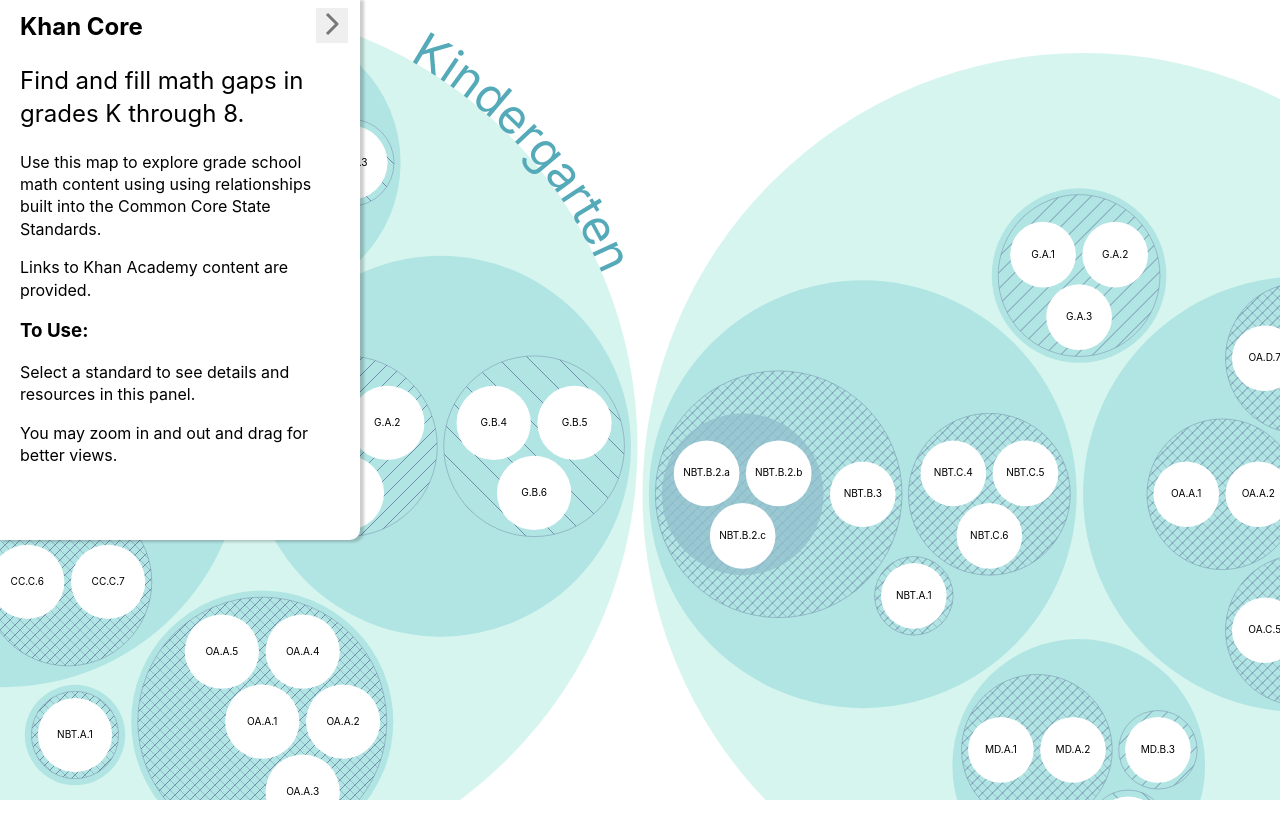
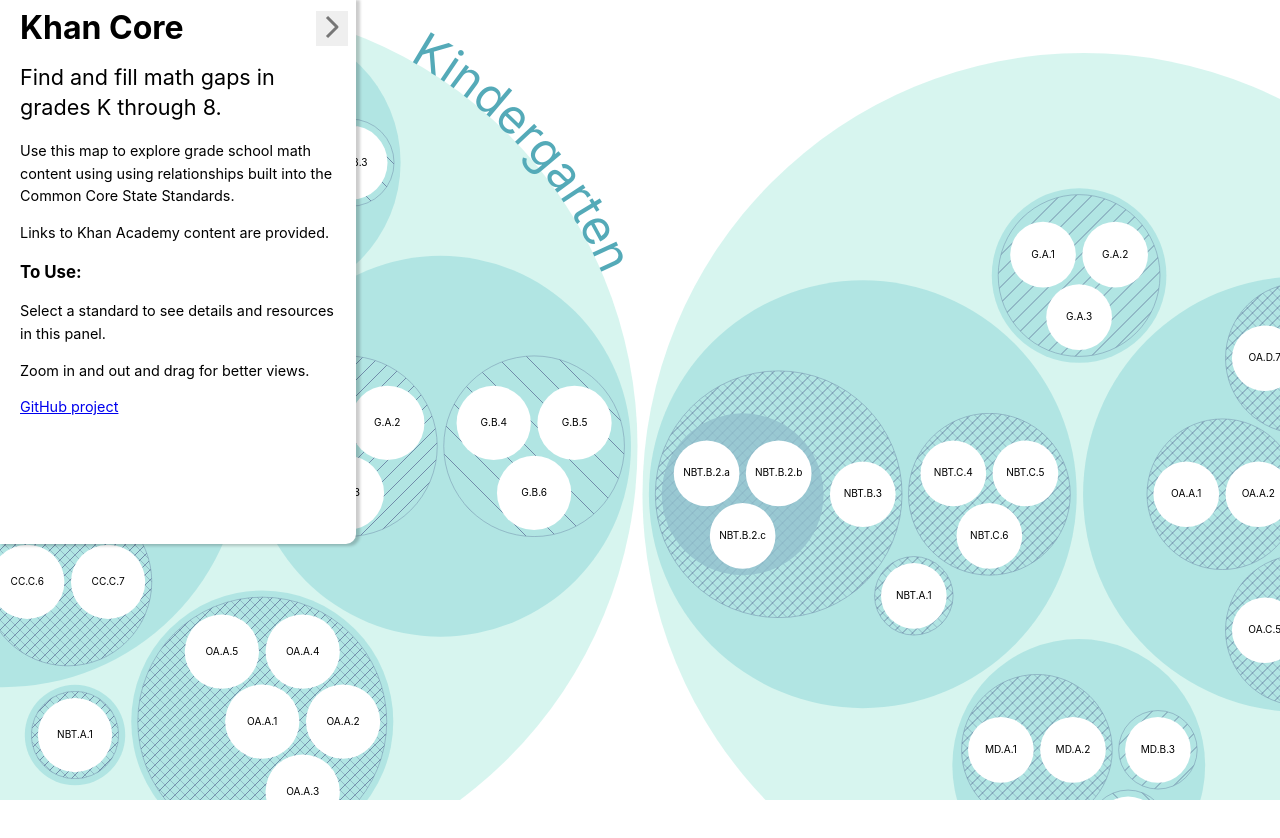
Before and after one commit to annr/khan-core, a React (Create React App) app: page / in a window 1280 px wide. Shown: the top 838 px of the page. Built offline with nearby package versions, Linux system fonts and the light colour scheme.

Commit message:
reorganize side panel content and styles in order to transition heading in initial side panel content into the standard name heading. also futz with the styles -- I want the padding for the cluster details to be less than the other content. this makes a mess of the styles. of well.

```diff
--- a/src/Grades.css
+++ b/src/Grades.css
@@ -17,13 +17,13 @@
 }
 
 .selected-node {
-    stroke-width: 10px;
+    stroke-width: 7px;
     stroke: url(#rainbow);
     filter: url(#raised);
 }
 
 .selected-node:hover {
-    stroke-width: 10px;
+    stroke-width: 7px;
     stroke: url(#rainbow);
     filter: url(#raised);
 }
--- a/src/Grades.js
+++ b/src/Grades.js
@@ -123,7 +123,8 @@
                 .on("click", function (d, event) {
                     if (!d.children) {
                         // if is already selected, unset panel
-                        if (this.className.baseVal.indexOf('selected') !== -1) {
+                        const classNames = this.className.baseVal;
+                        if (classNames.indexOf('selected-node') !== -1) {
                             resetSidePanel(d);
                             unsetConnected(d, CC_CONNECTION_NODES, CC_LINKS);
                         } else {
--- a/src/SidePanel.css
+++ b/src/SidePanel.css
@@ -1,16 +1,55 @@
-.side-panel {
+#side-panel {
+    transition: height 0.5s ease-out;
     background-color:#fff;
     position: absolute;
     top: 0;
     width: 25%;
-    max-width: 420px;
-    min-width: 300px;
-    height: 520px;
-    padding: 10px 20px;
+    min-width: 250px;
+    padding: 12px 18px;
     box-shadow: 3px 1px 3px 1px rgba(0, 0, 0, .2);
     overflow: auto;
     border-radius: 0 0 10px;
+    font-size: 0.9em;
 }
+
+.side-panel-closed {
+    height: 32px;
+    overflow-x: hidden;
+}
+
+.side-panel-open {
+    height: 520px;
+}
+
+h2 {
+    line-height: 140%;
+}
+
+.sidePanelHeading {
+    line-height: 100%;
+    margin-top: 0;
+    margin-bottom: 8px;
+    font-size: 32px;
+}
+
+#collapseIcon {
+    position: absolute;
+    right: 8px;
+    top: 11px;
+    cursor: pointer;
+    border: 0;
+ }
+
+ .closed {
+     transition: all 0.5s ease;
+     transform: rotate(-90deg);
+ }
+
+ .open {
+     transition: all 0.5s ease;
+     transform: rotate(0deg);
+ }
+
 
 /*
 This is a hack. Maybe after I retire I will have the time to figure out a better
--- a/src/SidePanel.js
+++ b/src/SidePanel.js
@@ -1,18 +1,19 @@
-import React from "react";
+import React, { useState } from 'react';
 import "./SidePanel.css"
 import SidePanelContent from "./SidePanelContent";
 
-export default class SidePanel extends React.Component {
-    render() {
-        return (
-            <React.Fragment>
-                <div className="side-panel">
-                    <SidePanelContent />
-                    {/* pad the bottom to clear the gradient */}
-                    <br />
-                </div>
-                {/* <div className="fixed-reveal-gradient"></div> */}
-            </React.Fragment>
-        );
-    }
+export default function SidePanel() {
+    const [isOpen, toggle] = useState(true);
+    return (
+        <div id="side-panel" className={isOpen ? "side-panel-open" : "side-panel-closed"} >
+            <div className="toggleWrapper">
+                <button type="button" aria-label="Toggle side bar" id="collapseIcon" className={isOpen ? "open" : "closed"} onClick={() => toggle(!isOpen)}>
+                    <svg width="20" height="30" xmlns="http://www.w3.org/2000/svg" version="1.1">
+                        <polyline points="5 5 15 15 5 25" stroke="rgba(0,0,0,0.5)" strokeWidth="3" strokeLinecap="butt" fill="none" strokeLinejoin="round"></polyline>
+                    </svg>
+                </button>
+            </div>
+            <SidePanelContent />
+        </div >
+    );
 }
--- a/src/SidePanelContent.css
+++ b/src/SidePanelContent.css
@@ -1,27 +1,9 @@
-
-h1 {
-    margin-top: 0;
-    margin-bottom: 8px;
-    font-size: x-large;
+#initialContent, #selectedStandardHeadingWrapper {
+    padding: 0 2px;
 }
 
-h1, h2 {
-    line-height: 140%;
-}
-
-h2.commonCoreCode {
-    margin: 16px 0 8px;
-    font-size: xx-large;
-}
-
-#dynamicContent {
-    font-size: 0.9em;
-    margin-top: 16px;
-}
-
-.closedPanel {
-    transition: all 1s ease-out;
-    transform: translateX(-100%);
+#description {
+    padding: 0 2px;
 }
 
 #cluster {
@@ -30,6 +12,7 @@
     border-radius: 4px;
     padding: 12px;
     line-height: 130%;
+    margin-top: 20px;
 }
 
 #clusterDescription {
@@ -74,21 +57,3 @@
 #khanContentLinks li {
     margin-bottom: 8px;
 }
-
-#collapseIcon {
-    position: absolute;
-    right: 12px;
-    top: 8px;
-    cursor: pointer;
-    border: 0;
- }
-
- .closed {
-     transition: all 0.5s ease;
-     transform: rotate(-90deg);
- }
-
- .open {
-     transition: all 0.5s ease;
-     transform: rotate(0deg);
- }
--- a/src/SidePanelContent.js
+++ b/src/SidePanelContent.js
@@ -1,33 +1,36 @@
-import React, { useState } from 'react';
+import React from 'react';
 import logo from './khan-academy-logo.svg';
 import "./SidePanelContent.css";
 
 // This transforms from an intro to the app to the details card
 export default function SidePanelContent() {
-    const [isOpen, toggle] = useState(true);
     return (
-        <React.Fragment>
-            <button type="button" aria-label="Toggle side bar" id="collapseIcon" className={isOpen ? "open" : "closed"} onClick={() => toggle(!isOpen)}>
-                <svg width="20" height="30" xmlns="http://www.w3.org/2000/svg" version="1.1">
-                    <polyline points="5 5 15 15 5 25" stroke="rgba(0,0,0,0.5)" strokeWidth="3" strokeLinecap="butt" fill="none" strokeLinejoin="round"></polyline>
-                </svg>
-            </button>
-            <h1 className="appName">Khan Core</h1>
         <div id="panelConent">
             <div id="initialContent">
+                <h1 className="sidePanelHeading">Khan Core</h1>
                 <h2 style={{ "fontWeight": "normal" }}>Find and fill math gaps in grades <span style={{ "whiteSpace": "nowrap" }}>K through 8.</span></h2>
                 <p>Use this map to explore grade school math content using using relationships built into the Common Core State Standards.</p>
                 <p>Links to Khan Academy content are provided.</p>
                 <h3>To Use:</h3>
                 <p>Select a standard to see details and resources in this panel.</p>
-                    <p>You may zoom in and out and drag for better views.</p>
+                <p>Zoom in and out and drag for better views.</p>
+                <p>
+                    <a
+                        className="github-link"
+                        href="https://github.com/annr/khan-core"
+                        target="_blank"
+                        rel="noopener noreferrer"
+                    >
+                        GitHub project
+                    </a>
+                </p>
             </div>
+            <div id="selectedStandardHeadingWrapper"></div>
             <div id="dynamicContent">
                 <div id="cluster">
                     <strong id="clusterType"></strong><br />
                     <div id="clusterDescription"></div>
                 </div>
-                    <div id="selectedStandardHeadingWrapper"></div>
                 <div id="description">
                 </div>
                 <div id="khanContent">
@@ -36,6 +39,5 @@
                 </div>
             </div>
         </div>
-        </React.Fragment >
     );
 }
--- a/src/update-side-panel.js
+++ b/src/update-side-panel.js
@@ -5,6 +5,8 @@
     initialContent.style.display = "block";
     const dynamicContent = document.getElementById("dynamicContent");
     dynamicContent.style.display = "none";
+    const selectedStandardHeading = document.getElementById("selectedStandardHeadingWrapper");
+    selectedStandardHeading.style.display = "none";
 }
 
 const updateSidePanel = function (d) {
@@ -18,6 +20,9 @@
 
     // get all the elements from side panel that need to be updated.
     // this is old school!
+    const selectedStandardHeading = document.getElementById("selectedStandardHeadingWrapper");
+    selectedStandardHeading.style.display = "block";
+
     const initialContent = document.getElementById("initialContent");
     initialContent.style.display = "none";
 
@@ -27,12 +32,13 @@
     const dynamicHeading = document.getElementById("selectedStandardHeadingWrapper");
     dynamicHeading.innerHTML = "";
     const heading = document.createElement("h2");
-    heading.className = "commonCoreCode";
+    heading.className = "sidePanelHeading";
     dynamicHeading.appendChild(heading)
 
     const cluster = document.getElementById("cluster");
     const clusterType = document.getElementById("clusterType");
     const clusterDescription = document.getElementById("clusterDescription");
+
     const description = document.getElementById("description");
     const topics = document.createElement('dl');
 
```
Lines whose indentation alone changed are shown as unchanged.
